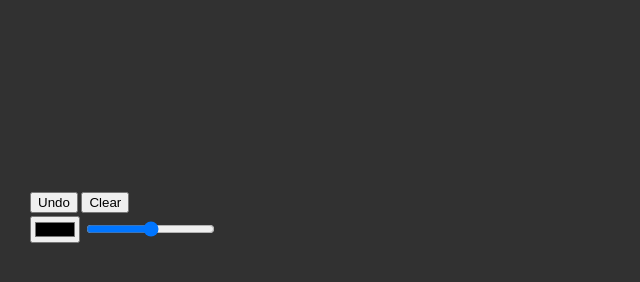
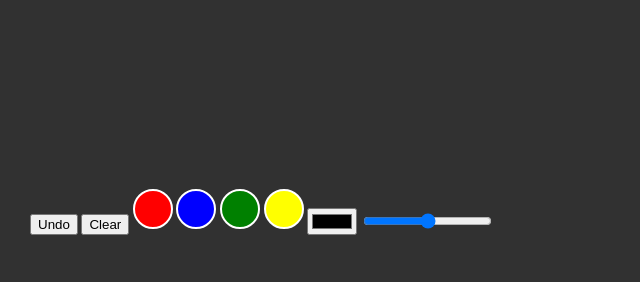
Before and after one commit to antonyTheRiskTaker/flax-canvas-project, a website: page index.html in a window 1280 px wide. Shown: the whole page, without its empty margins (0-640 px from the left). Drawn offline with nearby package versions, Linux system fonts and the light colour scheme.

Commit message:
style tools & color-field sections

```diff
--- a/style.css
+++ b/style.css
@@ -9,3 +9,15 @@ body {
   overflow: hidden;
   background: #313131;
 }
+
+.tools .color-field {
+  height: 40px;
+  width: 40px;
+  min-height: 40px;
+  min-width: 40px;
+  cursor: pointer;
+  display: inline-block;
+  box-sizing: border-box;
+  border-radius: 50%;
+  border: 2px solid white;
+}
```
